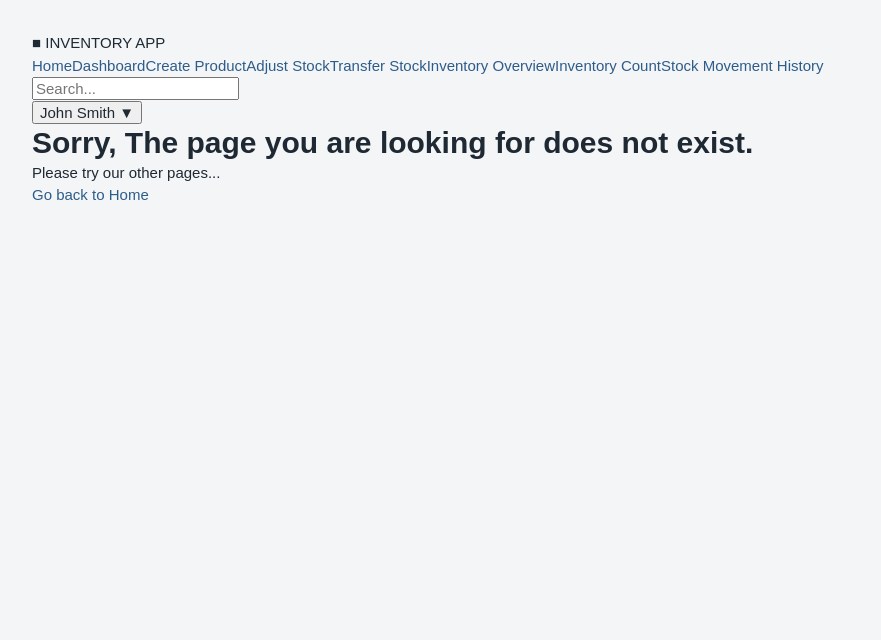
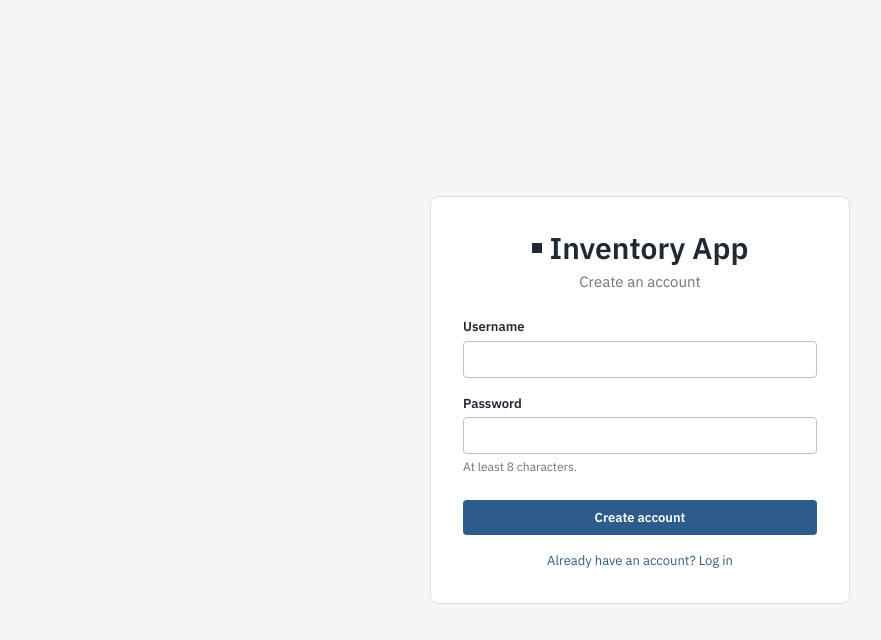
Before and after one commit to cohort-2026/inventory-management-system, a React (Vite) app in the folder frontend/: page /register in a window 1280 px wide. Shown: the top 640 px of the page, without its empty margins (0-881 px from the left). Built offline with nearby package versions, Linux system fonts and the light colour scheme; no server answers.

Commit message:
update(register): Added the register page and implemented it on app.tsx and login.tsx

```diff
--- a/frontend/src/App.tsx
+++ b/frontend/src/App.tsx
@@ -13,6 +13,7 @@ import InventoryOverview from './pages/InventoryOverview';
 import InventoryCount from './pages/InventoryCount';
 import StockMovementHistory from './pages/StockMovementHistory';
 import Dashboard from './pages/Dashboard';
+import Register from './pages/Register';
 
 function App() {
   return (
@@ -22,7 +23,7 @@ function App() {
           <Route path="/" element={<Home />} />
           <Route path="/login" element={<Login />} />
           <Route path="*" element={<NotFound />} />
-
+          <Route path="/register" element={<Register />} />
           <Route path="/dashboard" element={<ProtectedRoute><Dashboard /></ProtectedRoute>} />
           <Route path="/product_list" element={<ProtectedRoute><ProductList /></ProtectedRoute>} />
           <Route path="/product_list/:sku" element={<ProtectedRoute><ProductDetails /></ProtectedRoute>} />
--- a/frontend/src/pages/Login.tsx
+++ b/frontend/src/pages/Login.tsx
@@ -21,7 +21,7 @@ export default function Login() {
       await login(username, password);
       navigate("/dashboard");
     } catch (err) {
-      setError("Login failed");
+      setError("Invalid username or password");
     }
   }
   return (
@@ -59,6 +59,7 @@ export default function Login() {
       </form>
 
       <Link to="/forgot-password" className="auth-link">Forgot Password?</Link>
+      <Link to="/register" className="auth-link">Don't have an account? Sign Up</Link>
     </div>
     </div>
   );
--- /dev/null
+++ b/frontend/src/pages/Register.tsx
@@ -0,0 +1,60 @@
+import { useState } from "react";
+import { useNavigate, Link } from "react-router-dom";
+import { useAuth } from "../utils/AuthContext";
+import Field from "../components/Field";
+import Button from "../components/Button";
+
+export default function Register() {
+  const [username, setUsername] = useState("");
+  const [password, setPassword] = useState("");
+  const [error, setError] = useState("");
+  const { register } = useAuth();
+  const navigate = useNavigate();
+
+  async function handleSubmit(e: React.FormEvent) {
+    e.preventDefault();
+    setError("");
+    try {
+      await register(username, password);
+      navigate("/login");
+    } catch (err) {
+      setError(err instanceof Error ? err.message : "Registration failed");
+    }
+  }
+
+  return (
+    <div className="auth-page">
+      <div className="auth-card">
+        <div className="auth-brand">
+          <span className="auth-brand-mark" />
+          <h1>Inventory App</h1>
+        </div>
+        <p className="auth-subtitle">Create an account</p>
+
+        <form onSubmit={handleSubmit}>
+          <Field
+            label="Username"
+            value={username}
+            onChange={(e) => setUsername(e.target.value)}
+            required
+          />
+          <Field
+            label="Password"
+            type="password"
+            value={password}
+            onChange={(e) => setPassword(e.target.value)}
+            minLength={8}
+            hint="At least 8 characters."
+            required
+          />
+
+          {error && <p className="field-error">{error}</p>}
+
+          <Button type="submit" className="auth-submit">Create account</Button>
+        </form>
+
+        <Link to="/login" className="auth-link">Already have an account? Log in</Link>
+      </div>
+    </div>
+  );
+}
```
